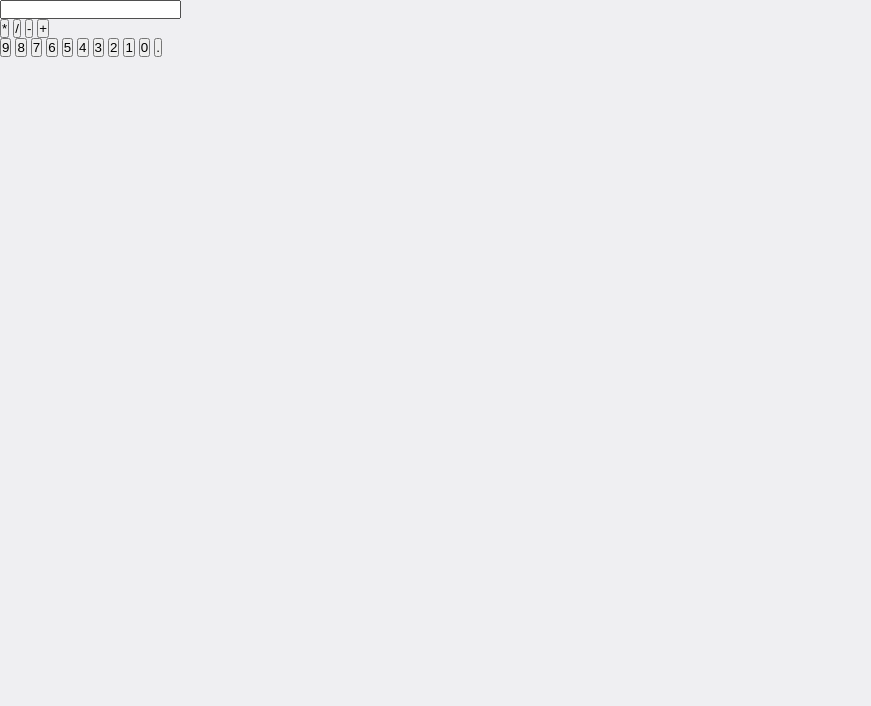
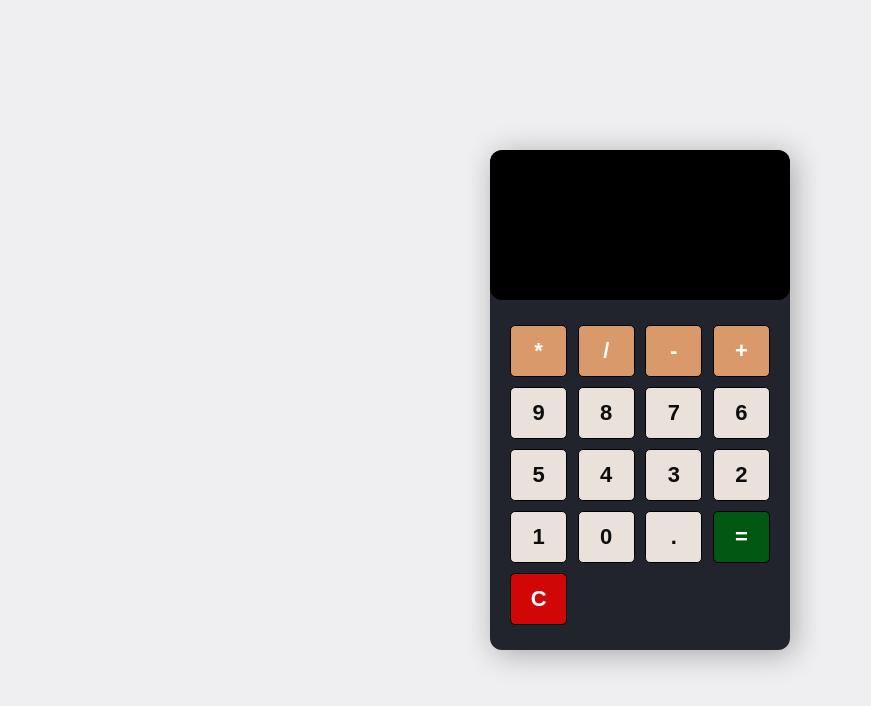
Before and after one commit to prianti29/simpleCalculator, a plain HTML site: page index.html in a window 1280 px wide. Shown: the whole page, without its empty margins (0-871 px from the left). Drawn offline with Linux system fonts and the light colour scheme.

Commit message:
there is an error in "="

```diff
--- a/index.html
+++ b/index.html
@@ -19,7 +19,7 @@
         <button type="button" class="btn btn-yellow" data-num="/">/</button>
         <button type="button" class="btn btn-yellow" data-num="-">-</button>
         <button type="button" class="btn btn-yellow" data-num="+">+</button>
-      </div>
+
 
       <button type="button" class="btn btn-grey" data-num="9">9</button>
       <button type="button" class="btn btn-grey" data-num="8">8</button>
@@ -35,8 +35,11 @@
 
 
 
+      <button type="button" class="btn btn-equal" >=</button>
+      <!-- <button type="button" class="btn btn-equal">=</button> -->
+      <button type="button" class="btn btn-clear">C</button>
 
-
+    </div>
     </section>
 
    <script src="main.js"></script>
--- a/main.js
+++ b/main.js
@@ -0,0 +1,28 @@
+(function () {
+    let screen = document.querySelector('.screen');
+    let buttons = document.querySelectorAll('.btn');
+    let clear = document.querySelector('.btn-clear');
+    let equal = document.querySelector('.btn-equal');
+
+    //to check each and every button in working
+    buttons.forEach(function (button) {
+
+        button.addEventListener('click', function (e) {
+            let value = e.target.dataset.num; //take data when click the button
+            screen.value += value; // push the value into screen
+        })
+    });
+    equal.addEventListener('click', function (e) {
+        if (screen.value === '') {
+            screen.value = "";
+        } else {
+            let answer = eval(screen.value);
+            // screen.value = answer;
+            console.log(answer)
+        }
+    });
+
+    clear.addEventListener('click', function (e) {
+        screen.value = "";
+    });
+})();
--- a/style.css
+++ b/style.css
@@ -6,4 +6,60 @@
 body{
     min-height: 100vh;
     background: #efeff2;
+    display: flex;
+    justify-content: center;
+    align-items: center;
 }
+.calculator{
+    width: 300px;
+    height: 500px;
+    box-shadow: 4px 4px 30px rgba(0, 0, 0, 0.3);
+    border-radius: 12px;
+    background: #22242D;
+    overflow: hidden;
+}
+form input{
+    width: 100%;
+    height: 150px;
+    border: none;
+    border-radius: 12px;
+    font-size: 2rem;
+    padding: 1rem;
+    color: #fff;
+    background: #000;
+    text-align: right;
+    pointer-events: none;
+}
+.buttons{
+    display: flex;
+    flex-wrap: wrap;
+    justify-content: space-between;
+    padding: 20px;
+}
+button{
+    flex: 0 0 22%;
+    margin: 5px 0;
+    border: 1px solid black;
+    width: 60px;
+    height: 52px;
+    font-size: 22px;
+    font-weight: 600;
+    border-radius: 5px;
+    cursor: pointer;
+}
+.btn-yellow{
+    background: rgb(218, 153, 106);
+    color: #fff;
+}
+.btn-grey{
+    background: rgb(234, 225, 219);
+    color: #0e0d0d;
+}
+.btn-equal{
+    background: rgb(2, 88, 18);
+    color: #fff;
+}
+.btn-clear{
+    background: rgb(209, 6, 6);
+    color: #fff;
+}
```
